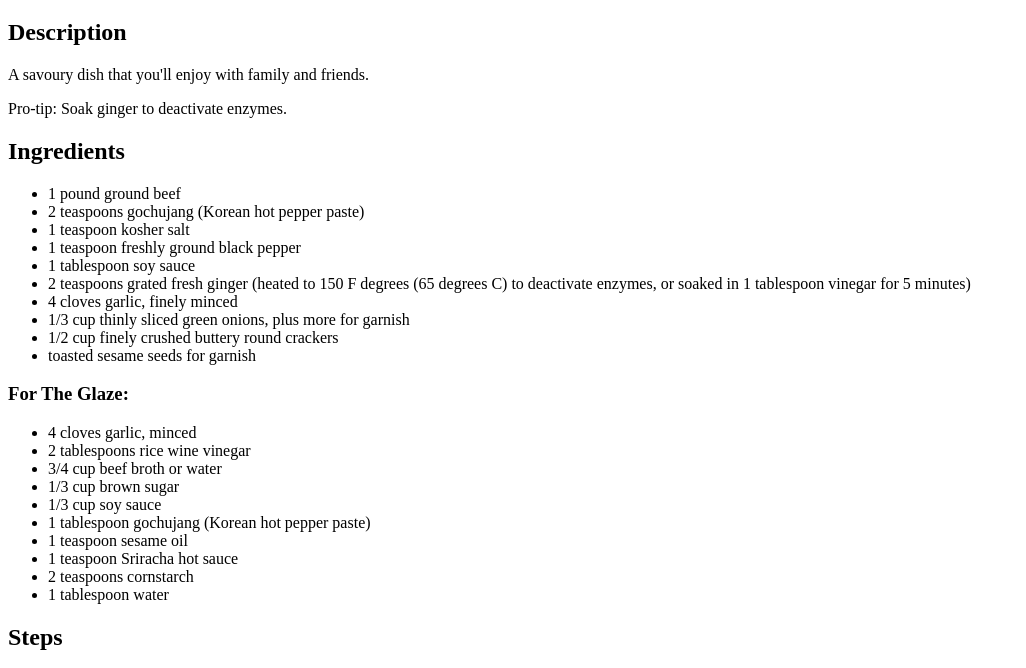
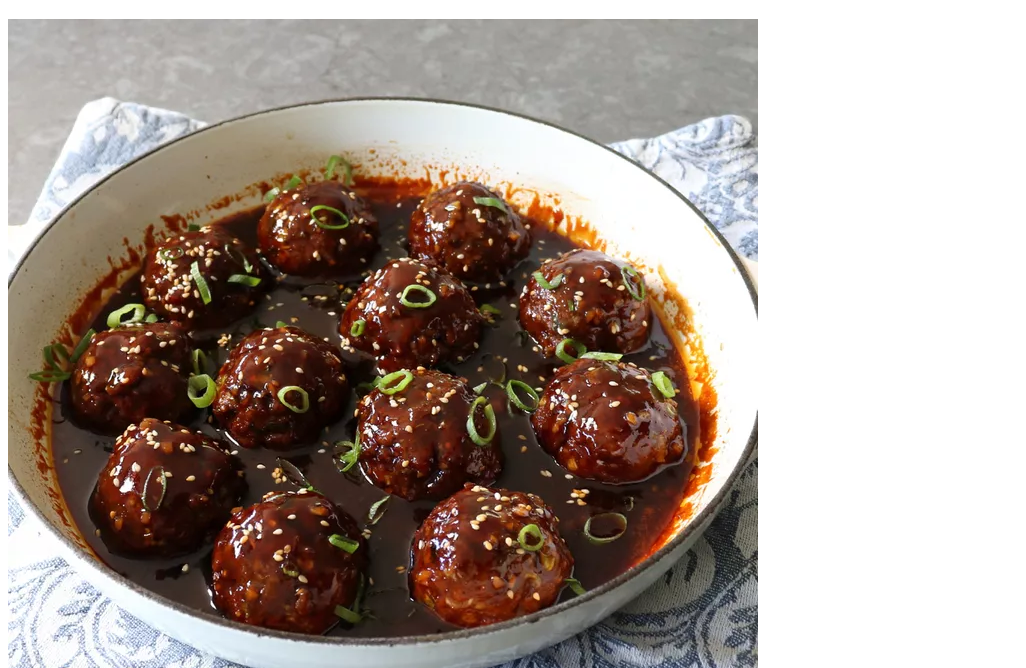
Before and after one commit to NoelLaryea/odin-recipes, a plain HTML site: page recipes/korean-meatballs.html in a window 1280 px wide. Shown: the part 61-729 px from the top of the page, without its empty margins (0-1026 px from the left). Drawn offline with Linux system fonts and the light colour scheme.

Commit message:
Add image to korean-meatballs.html

```diff
--- a/recipes/korean-meatballs.html
+++ b/recipes/korean-meatballs.html
@@ -8,6 +8,7 @@
 </head>
 <body>
     <h1>Korean Barbecue-style meatballs</h1>
+    <img src="../recipe-images/Korean-BBQ-Meat-Balls.webp" alt="Korean-BBQ-Meat-Balls">
     <h2>Description</h2>
     <p>A savoury dish that you'll enjoy with family and friends.</p>
     <p>Pro-tip: Soak ginger to deactivate enzymes.</p>
```
Also changed, not shown: recipe-images/Korean-BBQ-Meat-Balls.webp (added).
